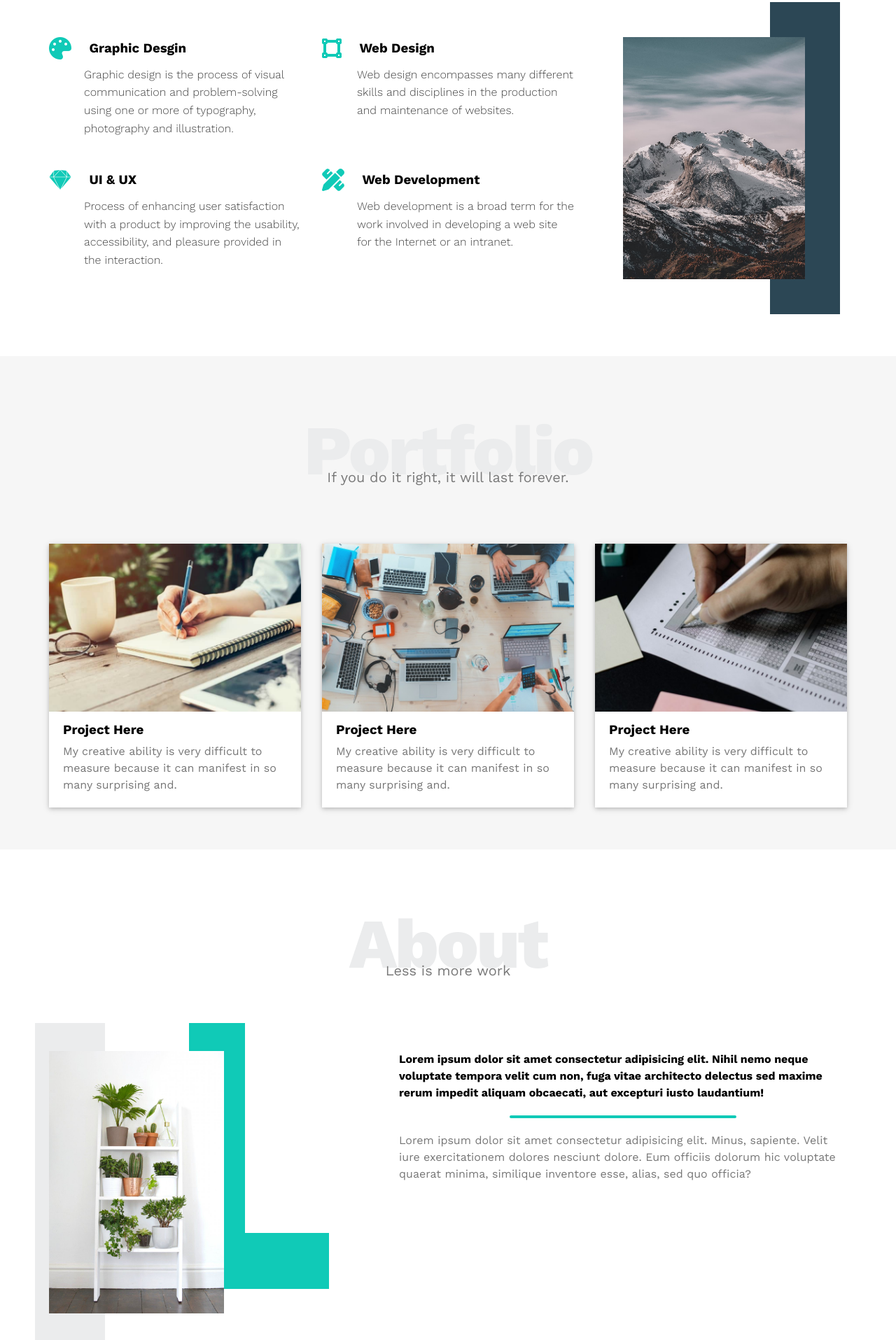
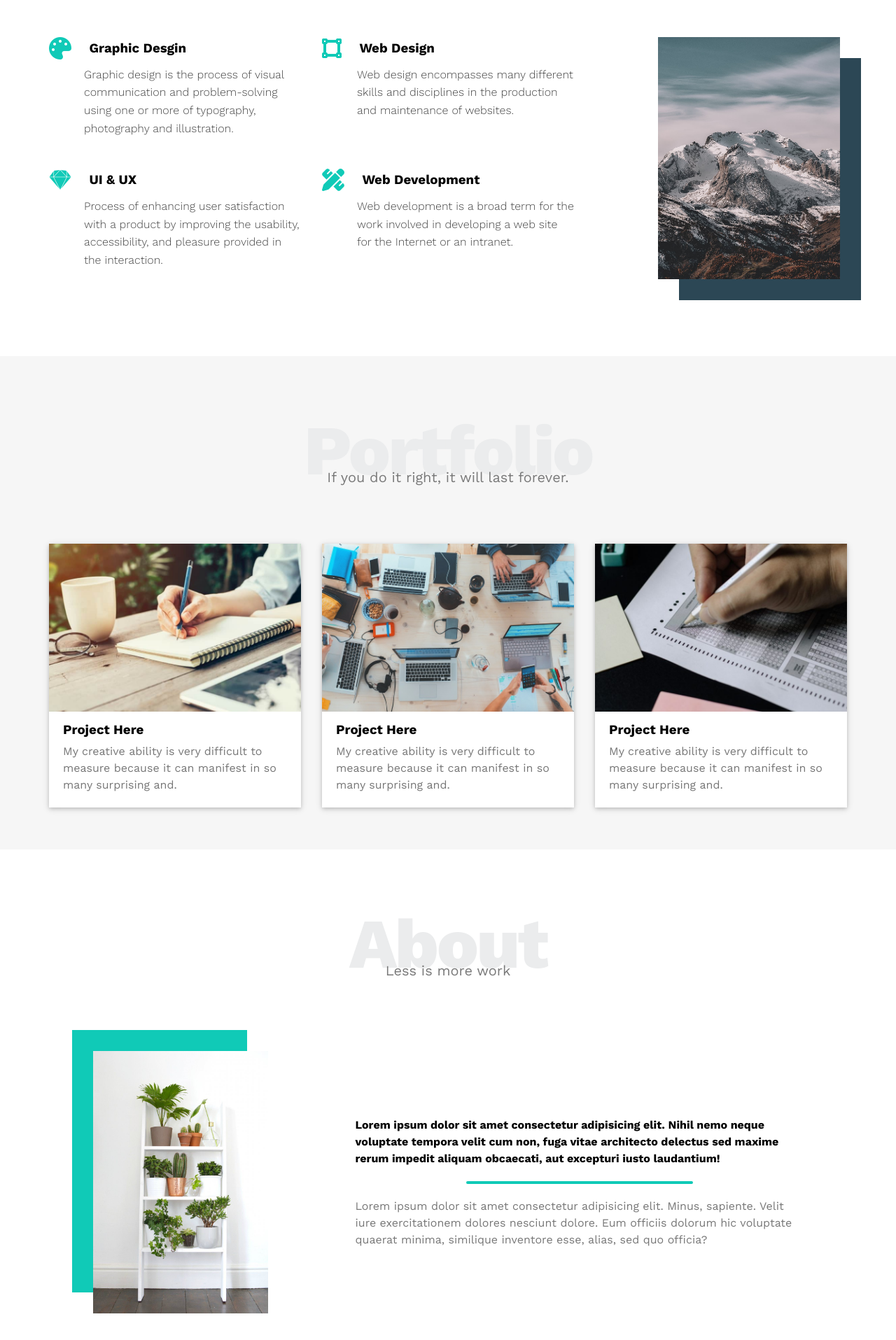
Before and after one commit to youssef579/Leon-template, a plain HTML site: page index.html in a window 1280 px wide. Shown: the part 1436-3351 px from the top of the page at 70% size. Drawn offline with nearby package versions, Linux system fonts and the light colour scheme.

Commit message:
Add images' box-shadow

```diff
--- a/app.js
+++ b/app.js
@@ -3,7 +3,7 @@ let navList = document.querySelector('header ul');
 let span = document.querySelector(".list div:nth-of-type(even)");
 
 navList.style.display = 'none';
-navList.style.right = document.body.getBoundingClientRect().right - list.getBoundingClientRect().right + 7 + 'px';
+navList.style.right = document.body.getBoundingClientRect().right - list.getBoundingClientRect().right + 3 + 'px';
 
 list.addEventListener('click', function () {
     if (navList.style.display == 'none') {
@@ -16,5 +16,5 @@ list.addEventListener('click', function () {
 })
 
 window.addEventListener("resize", function () {
-    navList.style.right = document.body.getBoundingClientRect().right - list.getBoundingClientRect().right + 7 + 'px';
+    navList.style.right = document.body.getBoundingClientRect().right - list.getBoundingClientRect().right + 100 + 'px';
 });
--- a/css/style.css
+++ b/css/style.css
@@ -268,23 +268,12 @@ header .nav-list li:not(:last-child) {
 }
 
 .services .image img {
-    position: absolute;
+    box-shadow: 30px 30px 0 var(--secondary-color);
     top: 0;
     left: -50px;
     width: 100%;
     height: 100%;
     display: block;
-    z-index: 2;
-}
-
-.services .image .shadow {
-    position: absolute;
-    background-color: var(--secondary-color);
-    top: -50px;
-    right: 0;
-    height: calc(100% + 100px);
-    width: 100px;
-    z-index: 1;
 }
 
 @media (max-width: 1199px) {
@@ -365,7 +354,8 @@ header .nav-list li:not(:last-child) {
 .about .content {
     margin-top: 100px;
     display: flex;
-    justify-content: space-between;
+    justify-content: space-around;
+    align-items: center;
 }
 
 .about .text {
@@ -397,34 +387,12 @@ hr {
     height: 375px;
 }
 
-.about .image::before {
-    content: '';
-    position: absolute;
-    background-color: #ebeced;
-    width: 100px;
-    top: -40px;
-    left: -20px;
-    height: calc(100% + 80px);
-    z-index: 1;
-}
-
-.about .image::after {
-    top: -40px;
-    content: "";
-    position: absolute;
-    width: 120px;
-    height: 300px;
-    border-left: 80px solid var(--main-color);
-    border-bottom: 80px solid var(--main-color);
-    z-index: 1;
-    right: -150px;
-}
-
 .about img {
     position: absolute;
     display: block;
     z-index: 2;
     width: 100%;
+    box-shadow: -30px -30px 0 var(--main-color);
 }
 
 
--- a/index.html
+++ b/index.html
@@ -99,7 +99,6 @@
 				</div>
 				<div class="image">
 					<img src="./images/services.jpg" alt="">
-					<div class="shadow"></div>
 				</div>
 			</div>
 		</div>
```
